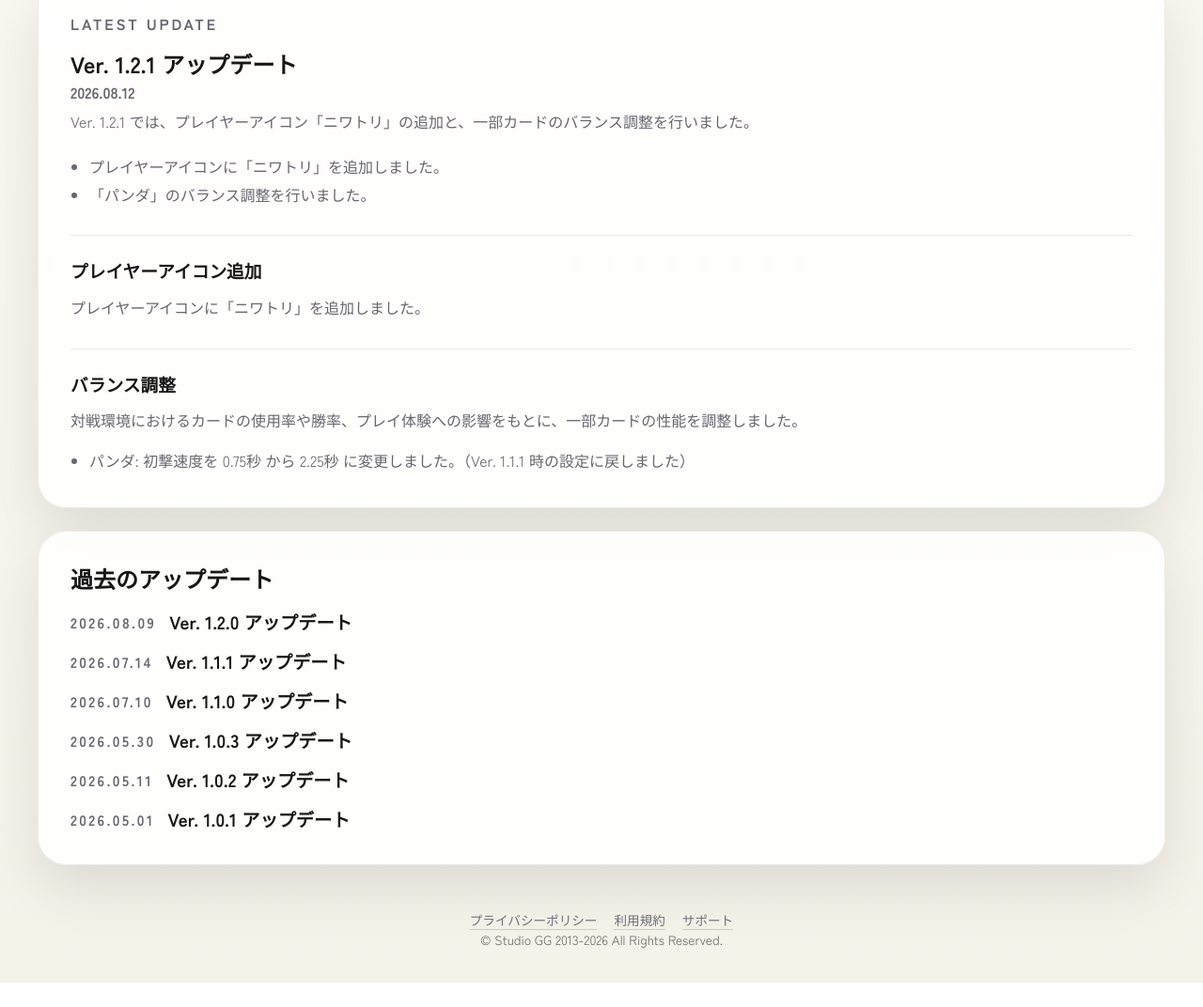
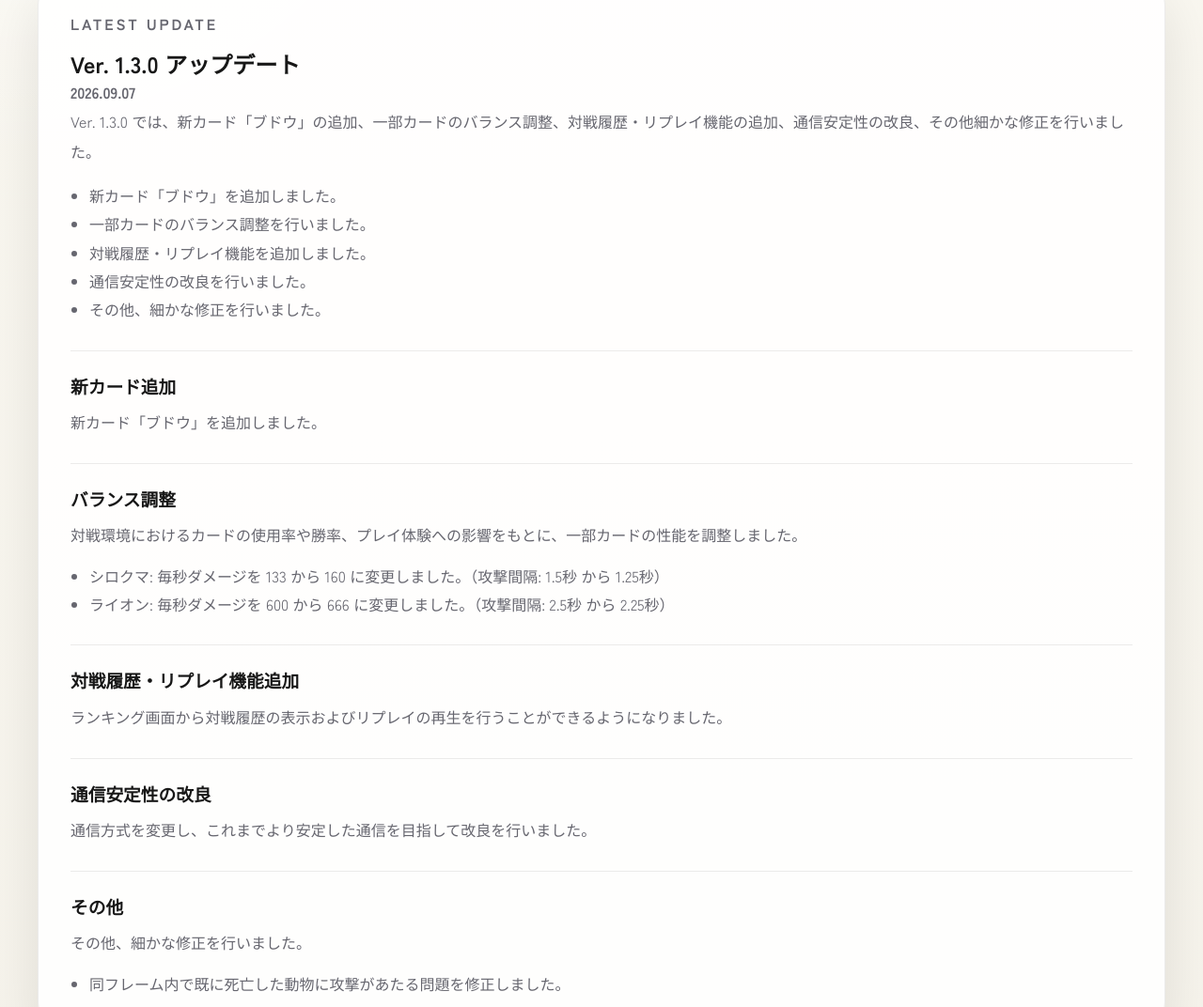
Before and after one commit to studiogg-jp/Website, a plain HTML site: page zoowars/updates.html in a window 1280 px wide. Shown: the part 343-1415 px from the top of the page at 94% size. Before the commit the page ends 1389 px from the top, so only its background shows below. Drawn offline with Linux system fonts and the light colour scheme.

Commit message:
Update ZooWars to version 1.3.0

```diff
--- a/zoowars/updates.json
+++ b/zoowars/updates.json
@@ -1,4 +1,59 @@
 [
+  {
+    "version": "Ver. 1.3.0",
+    "title": "Ver. 1.3.0 アップデート",
+    "date": "2026-09-07",
+    "displayDate": "2026.09.07",
+    "overview": [
+      "Ver. 1.3.0 では、新カード「ブドウ」の追加、一部カードのバランス調整、対戦履歴・リプレイ機能の追加、通信安定性の改良、その他細かな修正を行いました。"
+    ],
+    "summary": [
+      "新カード「ブドウ」を追加しました。",
+      "一部カードのバランス調整を行いました。",
+      "対戦履歴・リプレイ機能を追加しました。",
+      "通信安定性の改良を行いました。",
+      "その他、細かな修正を行いました。"
+    ],
+    "sections": [
+      {
+        "heading": "新カード追加",
+        "paragraphs": [
+          "新カード「ブドウ」を追加しました。"
+        ]
+      },
+      {
+        "heading": "バランス調整",
+        "paragraphs": [
+          "対戦環境におけるカードの使用率や勝率、プレイ体験への影響をもとに、一部カードの性能を調整しました。"
+        ],
+        "items": [
+          "シロクマ: 毎秒ダメージを 133 から 160 に変更しました。（攻撃間隔: 1.5秒 から 1.25秒）",
+          "ライオン: 毎秒ダメージを 600 から 666 に変更しました。（攻撃間隔: 2.5秒 から 2.25秒）"
+        ]
+      },
+      {
+        "heading": "対戦履歴・リプレイ機能追加",
+        "paragraphs": [
+          "ランキング画面から対戦履歴の表示およびリプレイの再生を行うことができるようになりました。"
+        ]
+      },
+      {
+        "heading": "通信安定性の改良",
+        "paragraphs": [
+          "通信方式を変更し、これまでより安定した通信を目指して改良を行いました。"
+        ]
+      },
+      {
+        "heading": "その他",
+        "paragraphs": [
+          "その他、細かな修正を行いました。"
+        ],
+        "items": [
+          "同フレーム内で既に死亡した動物に攻撃があたる問題を修正しました。"
+        ]
+      }
+    ]
+  },
   {
     "version": "Ver. 1.2.1",
     "title": "Ver. 1.2.1 アップデート",
```
Also changed, not shown: news.json (+10 -4 lines), zoowars/en/index.html (+3 -3 lines), zoowars/index.html (+3 -3 lines), zoowars/ko/index.html (+3 -3 lines).
